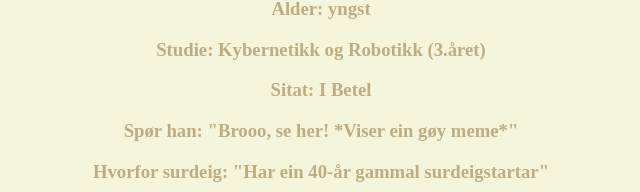
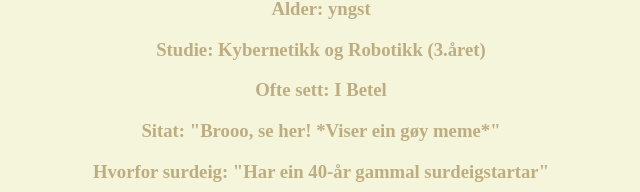
Before and after one commit to simon-cmyk/xmas_site, a React (Create React App) app: page /xmas_site/Surdeig in a window 1280 px wide. Shown: the part 463-655 px from the top of the page, without its empty margins (319-959 px from the left). Built offline with nearby package versions, Linux system fonts and the light colour scheme.

Commit message:
minor changes

```diff
--- a/src/pages/members/Andreas.js
+++ b/src/pages/members/Andreas.js
@@ -44,7 +44,7 @@ function Andreas() {
           <h3>Alder: {memberInfo.age}</h3>
           <h3>Studie: {memberInfo.fieldOfStudy}</h3>
           <h3>Ofte sett: {memberInfo.civilStatus}</h3>
-          <h3>Sitet: "{memberInfo.quote}"</h3>
+          <h3>Sitat: "{memberInfo.quote}"</h3>
           <h3>Blodgivar: "{memberInfo.soda}"</h3>
 
 
--- a/src/pages/members/Sverre.js
+++ b/src/pages/members/Sverre.js
@@ -42,8 +42,8 @@ function Sverre() {
           <h2>{memberInfo.name}</h2>
           <h3>Alder: {memberInfo.age}</h3>
           <h3>Studie: {memberInfo.fieldOfStudy}</h3>
-          <h3>Sitat: {memberInfo.civilStatus}</h3>
-          <h3>Spør han: "{memberInfo.quote}"</h3>
+          <h3>Ofte sett: {memberInfo.civilStatus}</h3>
+          <h3>Sitat: "{memberInfo.quote}"</h3>
           <h3>Hvorfor surdeig: "{memberInfo.soda}"</h3>
 
 
--- a/src/pages/members/Øystein.js
+++ b/src/pages/members/Øystein.js
@@ -10,7 +10,7 @@ function Øystein() {
     appearance: 'Kunnskapsrik',
     age: '\\sqrt{23^2} \\cdot \\frac{\\pi^0}{0!}',
     fieldOfStudy: 'Marin typ kyb (4.klasse), ',
-    civilStatus: 'På forræder ',
+    civilStatus: 'På Campus Moholt',
     quote: "Ikkje før første desember!",
     soda: 'Gira'
   };
```
